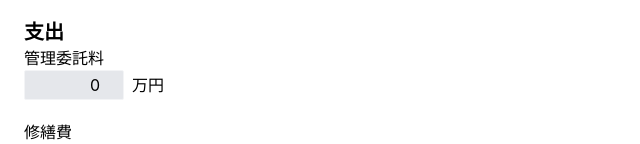
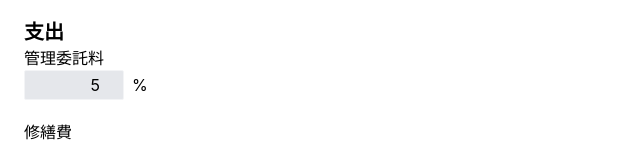
Before and after one commit to tiarafudousan/tiarafudousan.github.io, a React (Vite) app in the folder app/: page / in a window 1280 px wide. Shown: the part 629-773 px from the top of the page, without its empty margins (0-640 px from the left). Built offline with nearby package versions, Linux system fonts and the light colour scheme.

Commit message:
maintanence fee rate

```diff
--- a/app/src/App.tsx
+++ b/app/src/App.tsx
@@ -388,6 +388,12 @@ function App() {
                     {Yen(sim.city_planning_tax_building)} 円
                   </td>
                 </tr>
+                <tr>
+                  <td>管理費</td>
+                  <td style={{ textAlign: "right" }}>
+                    {Yen(sim.maintanence_fee)} 円
+                  </td>
+                </tr>
                 <tr className="border-b-2 border-gray-200">
                   <td>OPEX</td>
                   <td style={{ textAlign: "right" }}>{Yen(sim.opex)} 円</td>
--- a/app/src/components/Form.tsx
+++ b/app/src/components/Form.tsx
@@ -15,7 +15,7 @@ const INPUTS: Inputs<string> = {
   // opex //
   property_tax_base_land: "0",
   property_tax_base_building: "0",
-  maintanence_fee: "0",
+  maintanence_fee_rate: "5",
   restoration_fee: "0",
   ad_fee: "0",
   insurance_fee: "0",
@@ -178,11 +178,11 @@ const Form: React.FC<Props> = ({ onSubmit, onReset }) => {
       <h1 className="text-xl font-semibold">支出</h1>
       <Input
         label="管理委託料"
-        unit="万円"
-        name="maintanence_fee"
-        value={inputs.maintanence_fee}
+        unit="%"
+        name="maintanence_fee_rate"
+        value={inputs.maintanence_fee_rate}
         onChange={onChange}
-        error={errors?.maintanence_fee}
+        error={errors?.maintanence_fee_rate}
       />
       <Input
         label="修繕費"
--- a/app/src/lib/cf.ts
+++ b/app/src/lib/cf.ts
@@ -19,6 +19,7 @@ export interface CashFlowData {
   city_planning_tax_building: number
   property_tax: number
   city_planning_tax: number
+  maintanence_fee: number
   opex: number
   noi: number
   capex: number
@@ -39,7 +40,7 @@ export interface CashFlowData {
   k: number
 }
 
-// TODO: initial purchase cost
+// TODO: initial purchase cost WIP
 // TODO: capex - 大規模修繕
 // TODO: BER, DCR, IRR?
 export function calc_cf(params: {
@@ -53,10 +54,9 @@ export function calc_cf(params: {
 
   // GPI //
   const gpi = Math.floor(inputs.gpi)
-  const vacancy_rate = inputs.vacancy_rate / 100
-  const tax_rate = inputs.tax_rate / 100
 
   // EGI //
+  const vacancy_rate = inputs.vacancy_rate / 100
   const egi = gpi * (1 - vacancy_rate)
 
   // Loan //
@@ -82,11 +82,12 @@ export function calc_cf(params: {
   )
   const property_tax = property_tax_land + property_tax_building
   const city_planning_tax = city_planning_tax_land + city_planning_tax_building
+  const maintanence_fee = (egi * inputs.maintanence_fee_rate) / 100
 
   const opex = sum(
     property_tax,
     city_planning_tax,
-    inputs.maintanence_fee,
+    maintanence_fee,
     inputs.restoration_fee,
     inputs.ad_fee,
     inputs.insurance_fee,
@@ -126,6 +127,7 @@ export function calc_cf(params: {
   const taxable_income =
     btcf - (building_depreciation + equipment_depreciation) + principal
   // TODO: tax
+  const tax_rate = inputs.tax_rate / 100
   const tax = Math.max(taxable_income * tax_rate, 0)
   const atcf = btcf - tax
 
@@ -147,6 +149,7 @@ export function calc_cf(params: {
     city_planning_tax_building,
     property_tax,
     city_planning_tax,
+    maintanence_fee,
     opex,
     noi,
     capex,
--- a/app/src/lib/form.ts
+++ b/app/src/lib/form.ts
@@ -11,7 +11,7 @@ export interface Inputs<a> {
   // opex //
   property_tax_base_land: a
   property_tax_base_building: a
-  maintanence_fee: a
+  maintanence_fee_rate: a
   restoration_fee: a
   ad_fee: a
   insurance_fee: a
@@ -38,7 +38,7 @@ export interface Errors {
   // opex //
   property_tax_base_land?: string
   property_tax_base_building?: string
-  maintanence_fee?: string
+  maintanence_fee_rate?: string
   restoration_fee?: string
   ad_fee?: string
   insurance_fee?: string
@@ -87,7 +87,7 @@ export function validate(
     // opex //
     property_tax_base_land: 0,
     property_tax_base_building: 0,
-    maintanence_fee: 0,
+    maintanence_fee_rate: 0,
     restoration_fee: 0,
     ad_fee: 0,
     insurance_fee: 0,
@@ -182,11 +182,16 @@ export function validate(
     }
   }
   {
-    const [error, value] = validateNum(inputs.maintanence_fee, true, 0)
+    const [error, value] = validateNum(
+      inputs.maintanence_fee_rate,
+      false,
+      0,
+      100,
+    )
     if (error) {
-      errors.maintanence_fee = error
+      errors.maintanence_fee_rate = error
     } else {
-      values.maintanence_fee = value
+      values.maintanence_fee_rate = value
     }
   }
   {
```
